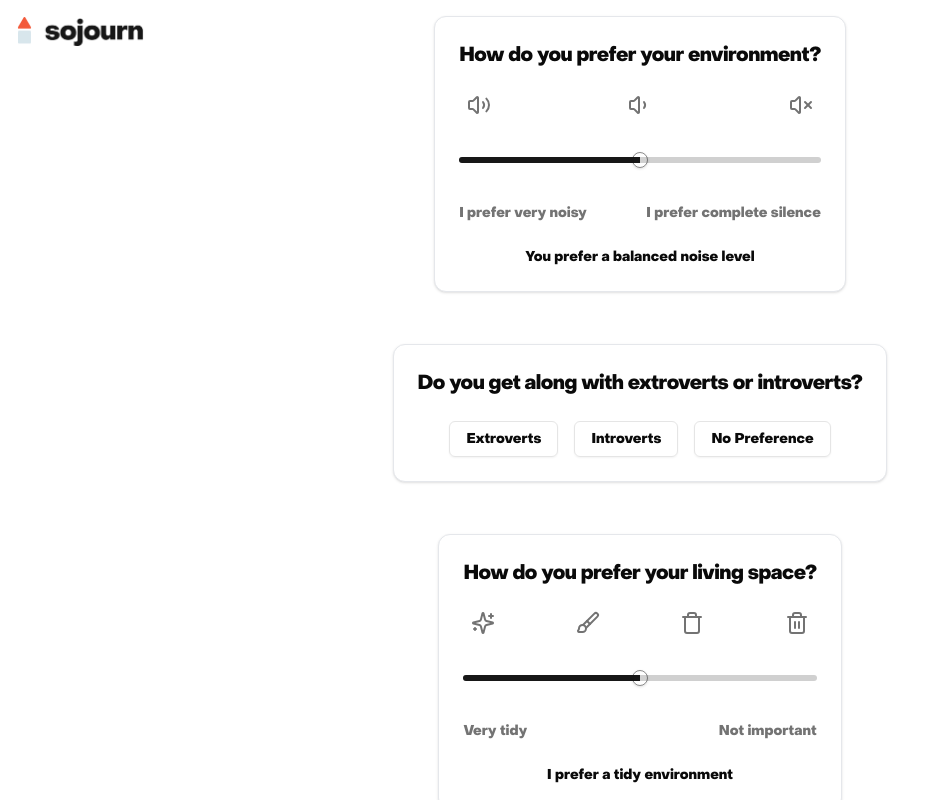
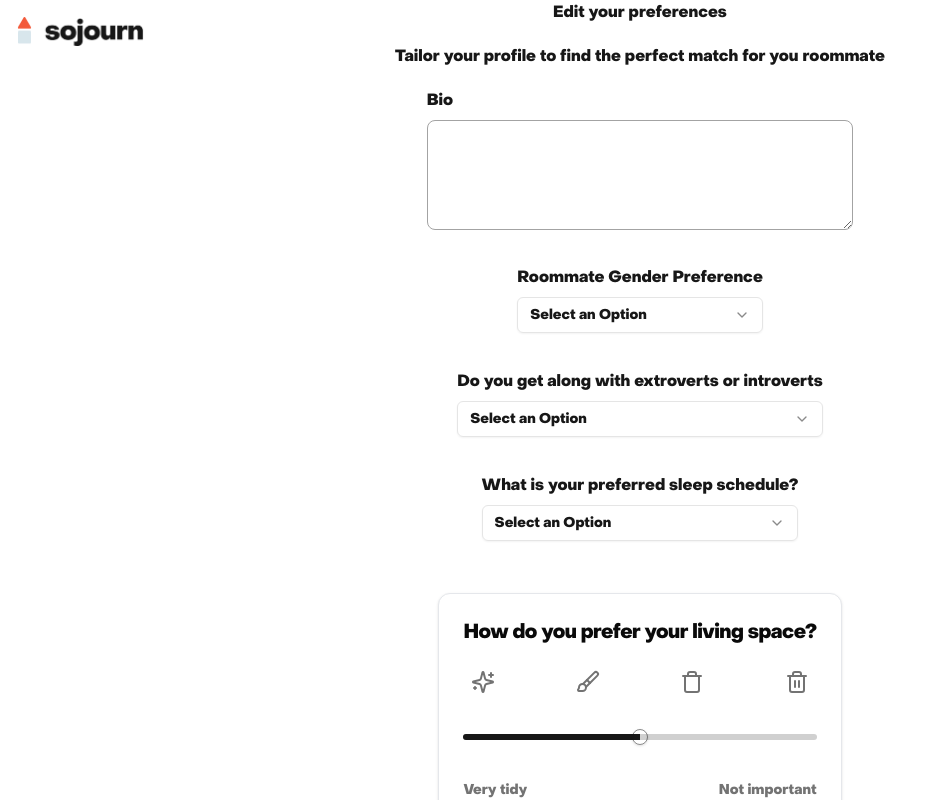
Before and after one commit to bcw117/sojourn, a Next.js app: page /auth/preferences in a window 1280 px wide. Shown: the top 800 px of the page, without its empty margins (0-932 px from the left). Built offline with nearby package versions, Linux system fonts and the light colour scheme.

Commit message:
add changes

```diff
--- a/src/app/auth/account-creation/actions.ts
+++ b/src/app/auth/account-creation/actions.ts
@@ -49,5 +49,5 @@ export async function insert(data: UserData) {
   }
 
   revalidatePath("/", "layout");
-  redirect("/auth/preferences");
+  redirect(`/auth/preferences?type=${data.userType}`);
 }
--- a/src/app/auth/preferences/actions.ts
+++ b/src/app/auth/preferences/actions.ts
@@ -4,14 +4,17 @@ import { createClient } from "@/utils/supabase/server";
 import { redirect } from "next/navigation";
 
 type FormData = {
+  userType: string;
+  bio: string;
   noise_level: number;
-  social: number;
+  social: string;
   cleanliness: number;
-  sleep_schedule: number;
+  sleep_schedule: string;
   ranking: string[];
 };
 
 export async function formAction(formData: FormData) {
+  try {
     console.log(formData);
     const supabase = await createClient();
 
@@ -22,15 +25,25 @@ export async function formAction(formData: FormData) {
     if (user) {
       const id = user.id;
 
+      const { userType, ...filteredData } = formData;
+
       const dataWithId = {
         id, // Add the user ID
-      ...formData, // Spread the original formData properties
+        ...filteredData, // Spread the filtered FormData properties
       };
 
+      if (userType === "tenant") {
+        const { error } = await supabase
+          .from("PREFERENCES_TENET")
+          .insert(dataWithId);
+      } else {
         const { error } = await supabase
           .from("PREFERENCES_SUBLET")
           .insert(dataWithId);
-    console.log(error);
+      }
+    }
+  } catch (e: any) {
+    console.log(e.message);
   }
 
   redirect("/home");
--- a/src/app/auth/preferences/page.tsx
+++ b/src/app/auth/preferences/page.tsx
@@ -7,13 +7,23 @@ import PersonalityPreference from "@/components/personality-preference";
 import CleanlinessPreference from "@/components/cleanliness-preference";
 import SleepSchedulePreference from "@/components/sleep-schedule-preference";
 import ImportanceMatrixSurvey from "@/components/importance-matrix-survey";
+import { useSearchParams } from "next/navigation";
+import {
+  Select,
+  SelectContent,
+  SelectItem,
+  SelectTrigger,
+  SelectValue,
+} from "@/components/ui/select";
 
 // Subletter
 const page = () => {
+  const [bio, setBio] = useState<string>("");
   const [noise, setNoise] = useState<number>(1);
-  const [personPref, setPersonPref] = useState<number>(1);
+  const [personPref, setPersonPref] = useState<string>("");
   const [cleanliness, setCleanliness] = useState<number>(1);
-  const [sleepSch, setSleepSch] = useState<number>(1);
+  const [sleepSch, setSleepSch] = useState<string>("");
+  const [genderPref, setGenderPref] = useState<string>("");
   const [ranking, setRanking] = useState<string[]>([
     "noise",
     "social",
@@ -21,14 +31,18 @@ const page = () => {
     "sleep_schedule",
   ]);
 
-  console.log(sleepSch);
+  const searchParams = useSearchParams();
+
+  const userType = searchParams.get("type");
 
   const handleSubmit = () => {
     const preferences = {
+      userType: userType ?? "tenant",
       noise_level: noise,
       social: personPref,
       cleanliness,
       sleep_schedule: sleepSch,
+      bio,
       ranking,
     };
     formAction(preferences);
@@ -36,12 +50,87 @@ const page = () => {
 
   return (
     <div className="flex flex-col items-center min-h-screen justify-center gap-5">
+      <h1>Edit your preferences</h1>
+      <h3>Tailor your profile to find the perfect match for you roommate</h3>
+      <div className="w-1/3">
+        <label className="block">Bio</label>
+        <textarea
+          id="bio"
+          name="interestsHobbies"
+          className="rounded-lg border-[#A3A3A3] px-3 py-1.5 my-2 text-xs text-[#000000] w-full"
+          style={{
+            borderWidth: "1px",
+            fontFamily: "PPObjectSans-Regular",
+          }}
+          onChange={(e) => {
+            setBio(e.target.value);
+          }}
+          rows={6}
+          required
+        />
+      </div>
+      <div className="mb-4">
+        <label className="block mb-2">Roommate Gender Preference</label>
+        <Select
+          onValueChange={setGenderPref}
+          value={genderPref}
+          name="genderPref"
+        >
+          <SelectTrigger id="city-select" className="w-full">
+            <SelectValue placeholder="Select an Option" />
+          </SelectTrigger>
+          <SelectContent>
+            <SelectItem value="0">Male</SelectItem>
+            <SelectItem value="2">Female</SelectItem>
+            <SelectItem value="1">Doesn't Matter</SelectItem>
+          </SelectContent>
+        </Select>
+      </div>
+      <div className="mb-4">
+        <label className="block mb-2">
+          Do you get along with extroverts or introverts
+        </label>
+        <Select
+          onValueChange={setPersonPref}
+          value={personPref}
+          name="genderPref"
+        >
+          <SelectTrigger id="city-select" className="w-full">
+            <SelectValue placeholder="Select an Option" />
+          </SelectTrigger>
+          <SelectContent>
+            <SelectItem value="0">Extroverts</SelectItem>
+            <SelectItem value="2">Introverts</SelectItem>
+            <SelectItem value="1">Doesn't Matter</SelectItem>
+          </SelectContent>
+        </Select>
+      </div>
+      <div className="mb-4">
+        <label className="block mb-2">
+          What is your preferred sleep schedule?
+        </label>
+        <Select onValueChange={setSleepSch} value={sleepSch} name="sleepSch">
+          <SelectTrigger className="w-full">
+            <SelectValue placeholder="Select an Option" />
+          </SelectTrigger>
+          <SelectContent>
+            <SelectItem value="0">
+              I usually wake up early in the morning
+            </SelectItem>
+            <SelectItem value="1">I have a flexible sleep schedule</SelectItem>
+            <SelectItem value="2">I usually go to bed late at night</SelectItem>
+          </SelectContent>
+        </Select>
+      </div>
+      <CleanlinessPreference onChange={setCleanliness} />
       <NoisePreference onChange={setNoise} />
-      <PersonalityPreference onChange={setPersonPref} />
-      <CleanlinessPreference onChange={setCleanliness} />
-      <SleepSchedulePreference onChange={setSleepSch} />
       <ImportanceMatrixSurvey onChange={setRanking} />
-      <button onClick={handleSubmit}>Submit</button>
+      <button
+        className="bg-[#171717] text-white w-[200px] p-2 rounded-xl"
+        onClick={handleSubmit}
+      >
+        Continue
+      </button>
     </div>
   );
 };
--- a/src/app/auth/signup/actions.ts
+++ b/src/app/auth/signup/actions.ts
@@ -12,8 +12,6 @@ export async function signup(formData: FormData) {
 
   const supabase = await createClient();
 
-  // type-casting here for convenience
-  // in practice, you should validate your inputs
   const data = {
     email: formData.get("email") as string,
     password: formData.get("password") as string,
@@ -22,11 +20,12 @@ export async function signup(formData: FormData) {
   const { error } = await supabase.auth.signUp(data);
 
   if (error) {
+    console.log(error);
     redirect("/error");
   }
 
   revalidatePath("/", "layout");
-  redirect("/auth/account-creation");
+  redirect("/auth/account-type");
 }
 
 // const searchParams = new URLSearchParams(window.location.search);
--- a/src/components/importance-matrix-survey.tsx
+++ b/src/components/importance-matrix-survey.tsx
@@ -53,15 +53,22 @@ export default function ImportanceMatrixSurvey(props: PreferenceProps) {
   };
 
   const getOrderedPreferences = (updatedRatings: Ratings) => {
+    // Map old keys to the desired new keys
+    const keyMap: Record<string, string> = {
+      noisePreference: "quiet_diff",
+      personalityPreference: "socialness_diff",
+      cleanliness: "cleanliness_diff",
+      sleepSchedule: "sleep_schedule_diff",
+    };
+
     return Object.entries(updatedRatings)
       .filter(([, value]) => value.importance !== "") // Include only selected preferences
       .sort(
         ([, a], [, b]) =>
           importanceOrder[a.importance] - importanceOrder[b.importance]
       )
-      .map(([key]) => key.replace(/Preference|Schedule/, "").toLowerCase()); // Transform keys to readable names
+      .map(([key]) => keyMap[key]); // Use the mapped keys for the final output
   };
-
   return (
     <div className="p-4">
       <Card className="max-w-4xl mx-auto">
--- a/src/components/personality-preference.tsx
+++ b/src/components/personality-preference.tsx
@@ -3,22 +3,13 @@
 import { useState } from "react";
 import { Button } from "@/components/ui/button";
 import { Card, CardContent, CardHeader, CardTitle } from "@/components/ui/card";
-import { PreferenceProps } from "@/types/preferences";
 
-export default function PersonalityPreference(props: PreferenceProps) {
+export default function PersonalityPreference() {
   const [selectedPreference, setSelectedPreference] = useState<string | null>(
     null
   );
 
   const handlePreferenceClick = (preference: string) => {
-    if (preference === "extroverts") {
-      props.onChange(0);
-    } else if (preference === "introverts") {
-      props.onChange(2);
-    } else {
-      props.onChange(1);
-    }
-
     setSelectedPreference(preference);
   };
 
--- a/src/components/subletForm.tsx
+++ b/src/components/subletForm.tsx
@@ -109,32 +109,30 @@ const SubletForm = ({
         </Select>
       </div>
       <div className="mb-4">
-        <label className="block mb-2">How many bedrooms do you have?</label>
+        <label className="block mb-2">
+          Will the subtenant be sharing a bedroom with you?
+        </label>
         <Select name="numRooms">
           <SelectTrigger id="numRoomSelect" className="w-full">
             <SelectValue placeholder="" />
           </SelectTrigger>
           <SelectContent>
-            <SelectItem value="1">1</SelectItem>
-            <SelectItem value="2">2</SelectItem>
-            <SelectItem value="3">3</SelectItem>
-            <SelectItem value="4">4</SelectItem>
-            <SelectItem value="5">5+</SelectItem>
+            <SelectItem value="0">No</SelectItem>
+            <SelectItem value="1">Yes</SelectItem>
           </SelectContent>
         </Select>
       </div>
       <div className="mb-4">
-        <label className="block mb-2">How many bathrooms do you have?</label>
+        <label className="block mb-2">
+          Will the subtenant be sharing a bathroom with you?
+        </label>
         <Select name="numBathrooms">
           <SelectTrigger id="bedroom-select" className="w-full">
             <SelectValue placeholder="" />
           </SelectTrigger>
           <SelectContent>
-            <SelectItem value="1">1</SelectItem>
-            <SelectItem value="2">2</SelectItem>
-            <SelectItem value="3">3</SelectItem>
-            <SelectItem value="4">4</SelectItem>
-            <SelectItem value="5">5+</SelectItem>
+            <SelectItem value="0">No</SelectItem>
+            <SelectItem value="1">Yes</SelectItem>
           </SelectContent>
         </Select>
       </div>
--- a/src/components/tenantForm.tsx
+++ b/src/components/tenantForm.tsx
@@ -98,35 +98,29 @@ const TenantForm = ({
       </div>
       <div className="mb-4">
         <label className="block mb-2">
-          How many bedrooms are you looking for?
+          Are you willing to share a bedroom with your roomate(s)?
         </label>
         <Select name="numRoomPref">
           <SelectTrigger id="numRoomSelect" className="w-full">
             <SelectValue placeholder="" />
           </SelectTrigger>
           <SelectContent>
-            <SelectItem value="1">1</SelectItem>
-            <SelectItem value="2">2</SelectItem>
-            <SelectItem value="3">3</SelectItem>
-            <SelectItem value="4">4</SelectItem>
-            <SelectItem value="5">5+</SelectItem>
+            <SelectItem value="0">No</SelectItem>
+            <SelectItem value="1">Yes</SelectItem>
           </SelectContent>
         </Select>
       </div>
       <div className="mb-4">
         <label className="block mb-2">
-          How many bathrooms are you looking for?
+          Are you willing to share a bathroom with your roomate(s)?
         </label>
         <Select name="numBathroomPref">
-          <SelectTrigger id="bedroom-select" className="w-full">
+          <SelectTrigger id="numRoomSelect" className="w-full">
             <SelectValue placeholder="" />
           </SelectTrigger>
           <SelectContent>
-            <SelectItem value="1">1</SelectItem>
-            <SelectItem value="2">2</SelectItem>
-            <SelectItem value="3">3</SelectItem>
-            <SelectItem value="4">4</SelectItem>
-            <SelectItem value="5">5+</SelectItem>
+            <SelectItem value="0">No</SelectItem>
+            <SelectItem value="1">Yes</SelectItem>
           </SelectContent>
         </Select>
       </div>
```
Lines whose indentation alone changed are shown as unchanged.
